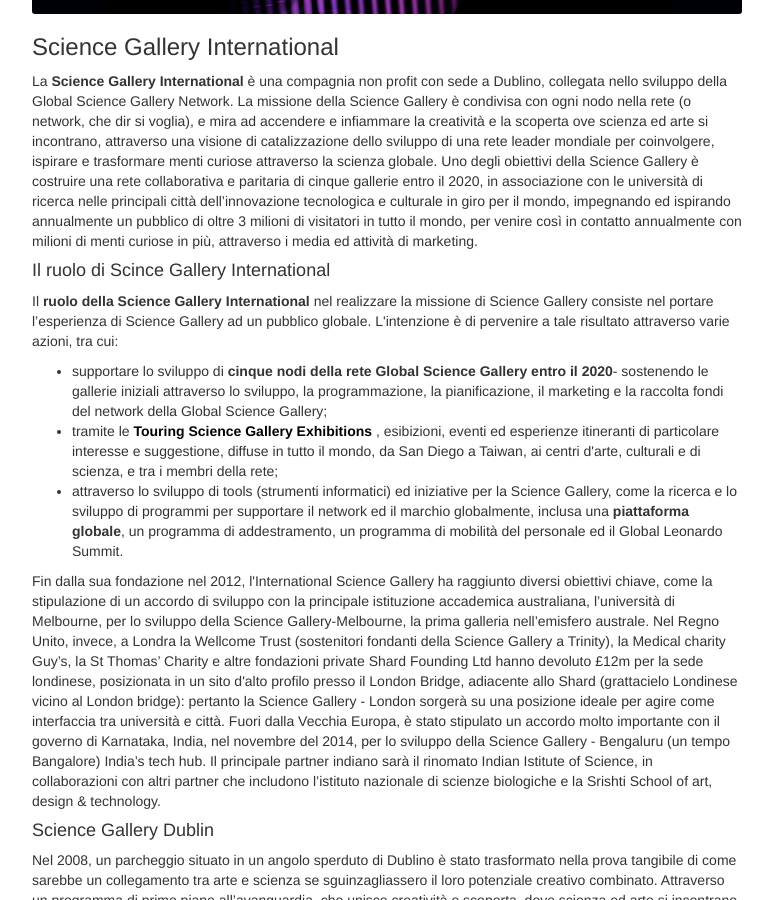
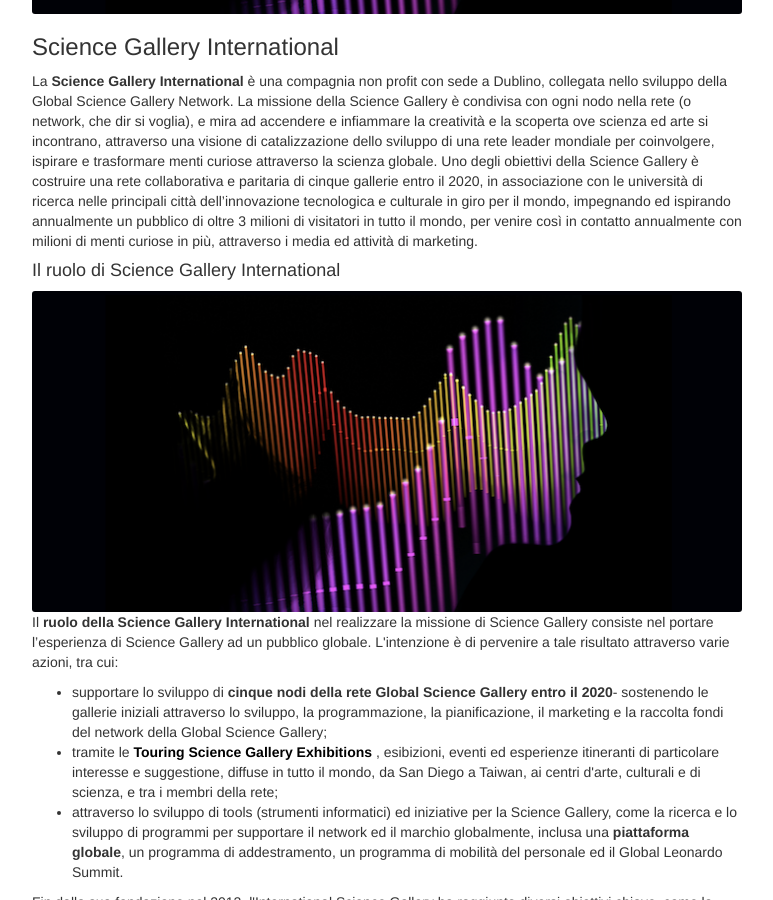
Before and after one commit to simonini/dvri-j-theme, a Jekyll site: the page built from progetti/science-gallery.html, in a window 1280 px wide and 900 px high, scrolled down 883 px. Shown: the whole window, without its empty margins (253-1026 px from the left). Built offline with Jekyll 4.4.1, drawn with Linux system fonts in a browser that asks for light colours.

Commit message:
science al posto di scince

```diff
--- a/progetti/science-gallery.html
+++ b/progetti/science-gallery.html
@@ -15,7 +15,11 @@
 <p>La <strong>Science Gallery International</strong> è una compagnia non profit con sede a Dublino, collegata nello sviluppo della Global Science Gallery Network. La missione della Science Gallery è condivisa con ogni nodo nella rete (o network, che dir si voglia), e mira ad accendere e infiammare la creatività e la scoperta ove scienza ed arte si incontrano, attraverso una visione di catalizzazione dello sviluppo di una rete leader mondiale per coinvolgere, ispirare e trasformare menti curiose attraverso la scienza globale. Uno degli obiettivi della Science Gallery è costruire una rete collaborativa e paritaria di cinque gallerie entro il 2020, in associazione con le università di ricerca nelle principali città dell’innovazione tecnologica e culturale in giro per il mondo, impegnando ed ispirando annualmente un pubblico di oltre 3 milioni di visitatori in tutto il mondo, per venire così in contatto annualmente con milioni di menti curiose in più, attraverso i media ed attività di marketing.
 </p>
 
-<h4> Il ruolo di Scince Gallery International </h4>
+
+<h4> Il ruolo di Science Gallery International </h4>
+<img src="/assets/progetti/science-gallery/science-1.png" class="science-gallery-img">
+
+
 <p>Il <strong>ruolo della Science Gallery International</strong> nel realizzare la missione di Science Gallery consiste nel portare l’esperienza di Science Gallery ad un pubblico globale.  L'intenzione è di pervenire a tale risultato attraverso varie azioni, tra cui:</p>
 <ul>
 <li>  supportare lo sviluppo di <strong>cinque nodi della rete Global Science Gallery entro il 2020</strong>- sostenendo le gallerie iniziali attraverso lo sviluppo, la programmazione, la pianificazione, il marketing e la raccolta fondi del network della Global Science Gallery;</li>
```
